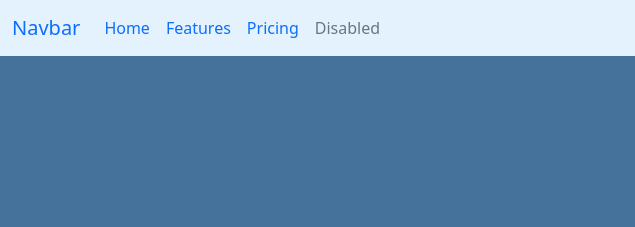
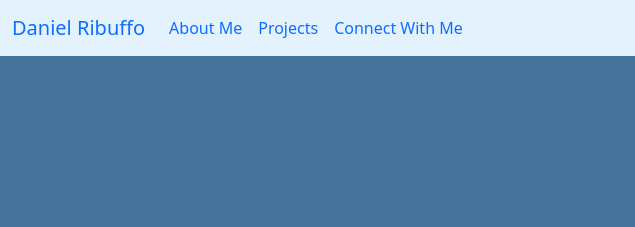
Before and after one commit to dribuffo/Portfolio, a website: page index.html in a window 1280 px wide. Shown: the top 227 px of the page, 0-635 px from the left. Drawn offline with nearby package versions, Linux system fonts and the light colour scheme.

Commit message:
removed section header text and restyled section to compensate

```diff
--- a/index.html
+++ b/index.html
@@ -17,16 +17,15 @@
   <header class="header"> <!--<nav bar>-->
     <nav class="navbar navbar-expand-lg sticky-top" style="background-color: #e3f2fd;">
       <div class="container-fluid">
-        <a class="navbar-brand" href="#">Navbar</a>
+        <a class="navbar-brand" href="#">Daniel Ribuffo</a>
         <button class="navbar-toggler" type="button" data-bs-toggle="collapse" data-bs-target="#navbarNavAltMarkup" aria-controls="navbarNavAltMarkup" aria-expanded="false" aria-label="Toggle navigation">
           <span class="navbar-toggler-icon"></span>
         </button>
         <div class="collapse navbar-collapse" id="navbarNavAltMarkup">
           <div class="navbar-nav">
-            <a class="nav-link active" aria-current="page" href="#">Home</a>
-            <a class="nav-link" href="#">Features</a>
-            <a class="nav-link" href="#">Pricing</a>
-            <a class="nav-link disabled">Disabled</a>
+            <a class="nav-link" href="#about_me">About Me</a>
+            <a class="nav-link" href="#projects">Projects</a>
+            <a class="nav-link" href="#contact_me">Connect With Me</a>
           </div>
         </div>
       </div>
@@ -39,7 +38,7 @@
       <p class="photos_text">Daniel Ribuffo</p>
       <p class="photos_text">Software Developer</p>
   </section>
-  <section class="about_me"> <!--<about me>-->
+  <section class="about_me" id="about_me"> <!--<about me>-->
     <div class="about_me_links">
       <div class="social_links">
         <a href="mailto:dribuffo+portfolio@gmail.com?subject=Mail from your portfolio"><img src="./images/email.png" class="social_icon" alt="email icon"></a>
@@ -66,7 +65,7 @@
       </div>
     </div>
   </section>
-  <section class="projects"> <!--<projects>-->
+  <section class="projects" id="projects"> <!--<projects>-->
     <div class="project" id="project1">
       <div class="tech_stack"></div>
       <div class="project_name"><p>Name</p></div>
@@ -98,8 +97,7 @@
       <div class="project_description"><p>Project Description</p></div>
     </div>
   </section>
-  <section class="contact_me"><!--<contact me>-->
-    <p class="contact_me_header">Connect With Me!</p>
+  <section class="contact_me" id="contact_me"><!--<contact me>-->
     <div class="left_side">
       <div class="email_button">
         <a href="mailto:dribuffo+portfolio@gmail.com?subject=Mail from your portfolio"><img src="./images/email.png" class="social_icon" alt="email icon"></a>
--- a/style.css
+++ b/style.css
@@ -174,6 +174,8 @@ body{
     text-align: center;
     grid-column-start: 1;
     grid-column-end: 2;
+    grid-row-start: 2;
+    grid-row-end: 5;
     margin-left: 30%;
     margin-right: 20%;
 }
```
